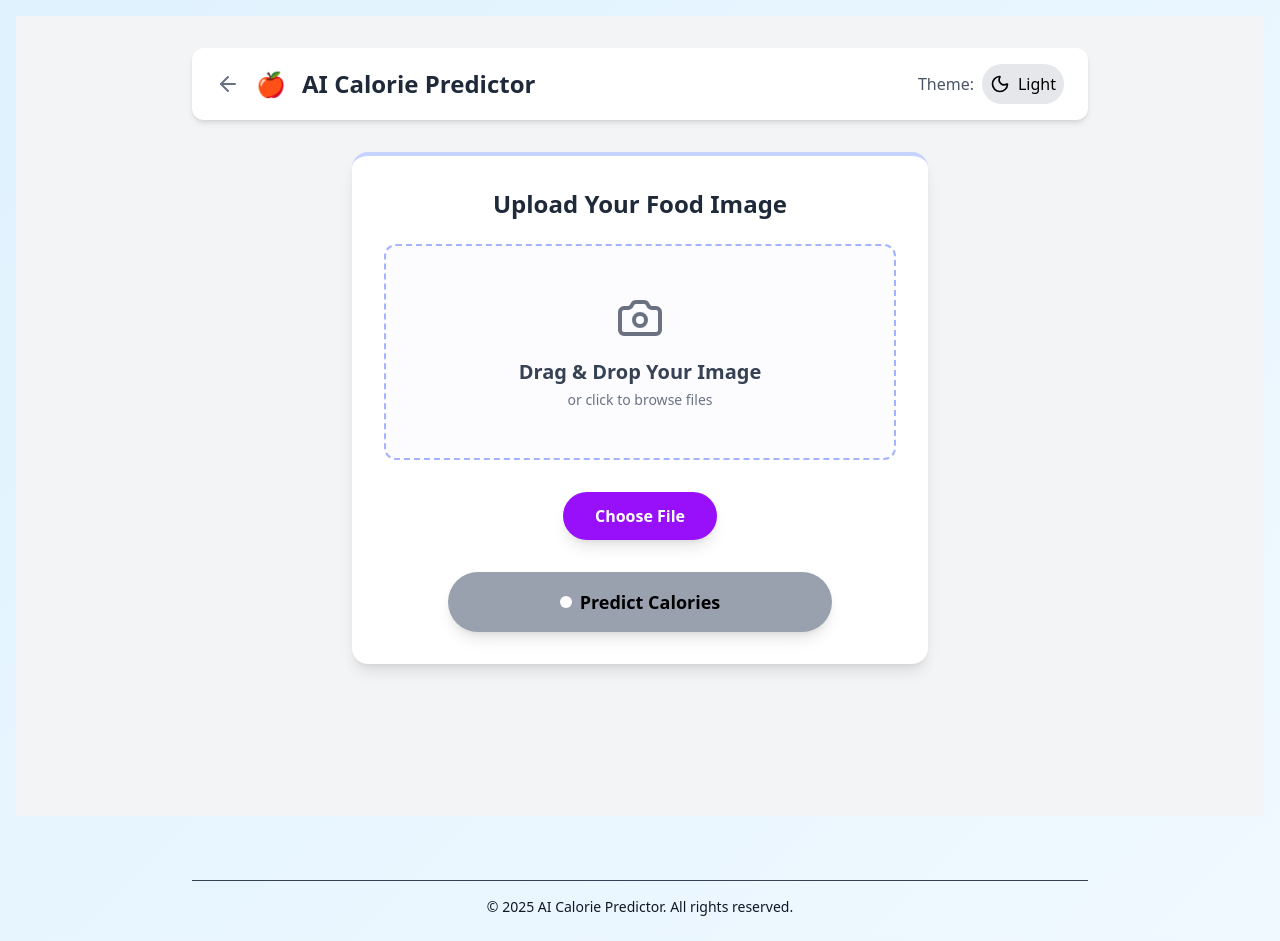
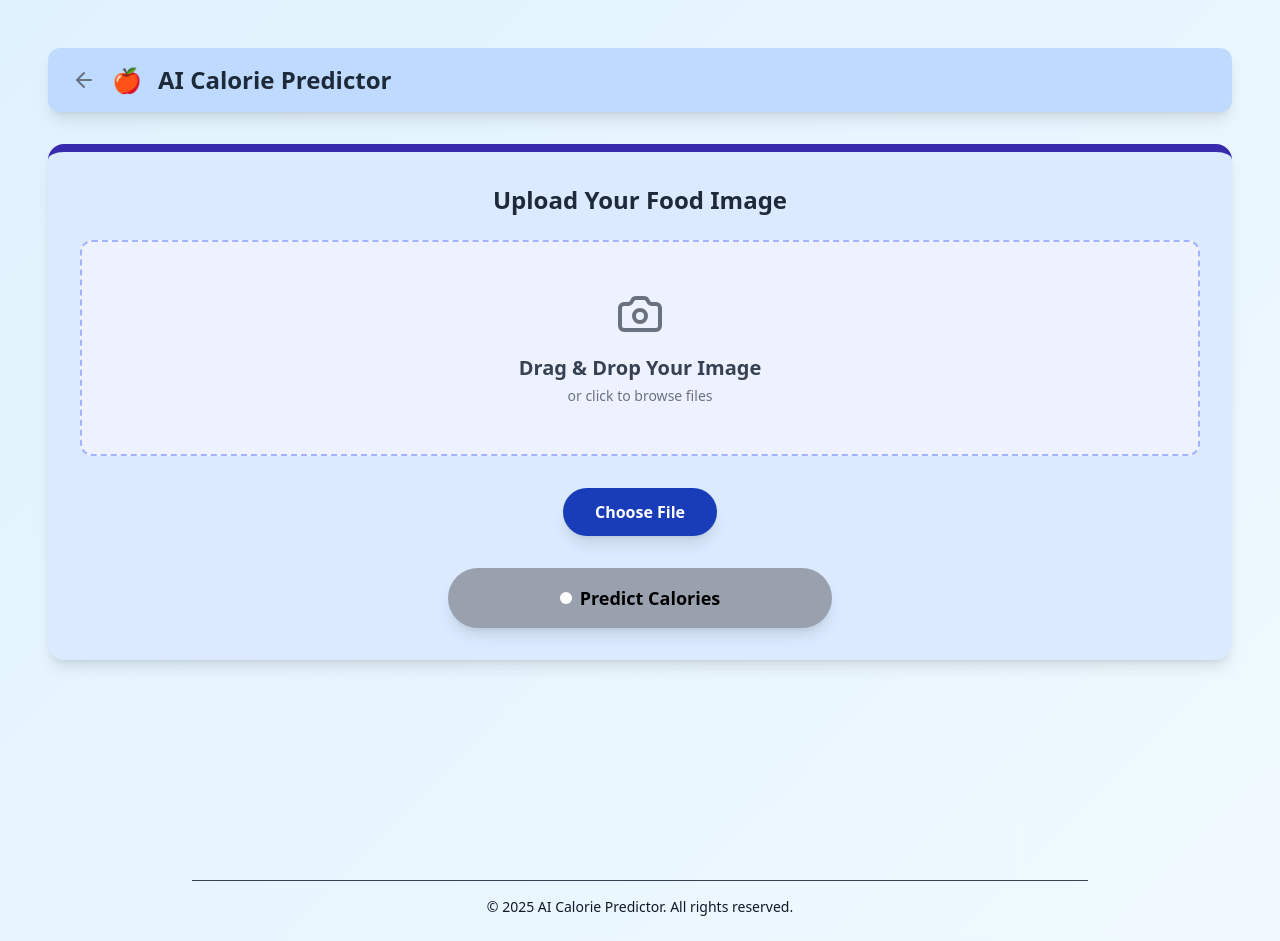
Before and after one commit to Thaseenthan/AI-Meal-Calorie-Detector, a React app in the folder Frontend/: page /analyze in a window 1280 px wide. Built offline with nearby package versions, Linux system fonts and the light colour scheme; the HTML template or start-up script is replaced by a standard one.

Commit message:
style: update UI components in PredictorPage with enhanced colors and layout adjustments

```diff
--- a/Frontend/src/pages/PredictorPage.jsx
+++ b/Frontend/src/pages/PredictorPage.jsx
@@ -138,11 +138,11 @@ const PredictorPage = ({ navigateTo }) => {
             const finalTotalFat = total_fat ? parseFloat(total_fat).toFixed(1) : 'N/A';
 
             return (
-                <div className="flex flex-col gap-6 w-full max-w-4xl mx-auto">
+                <div className="flex flex-col gap-6 w-full ">
 
                     {/* NEW: Display the Uploaded Image Preview */}
                     {imageToShow && (
-                        <div className="bg-white p-6 rounded-2xl shadow-lg border-t-4 border-indigo-200 text-center">
+                        <div className="bg-blue-100 p-6 rounded-2xl shadow-lg border-t-8 border-blue-800 text-center">
                             <h2 className="text-xl font-semibold text-gray-800 mb-4 border-b pb-2">Analyzed Image</h2>
                             <img
                                 src={imageToShow}
@@ -151,7 +151,7 @@ const PredictorPage = ({ navigateTo }) => {
                             />
                             <button
                                 onClick={handleAnalyzeNew}
-                                className="mt-4 px-4 py-2 text-sm bg-gray-100 text-gray-600 rounded-full hover:bg-gray-200 transition"
+                                className="mt-4 px-4 py-2 text-sm bg-gray-700 text-white rounded-full hover:bg-gray-200 hover:text-black transition"
                             >
                                 Analyze New Image
                             </button>
@@ -159,22 +159,22 @@ const PredictorPage = ({ navigateTo }) => {
                     )}
 
                     {/* Calorie Analysis Results */}
-                    <div className="flex flex-col md:flex-row gap-6 p-8 bg-white rounded-2xl shadow-lg border-t-4 border-indigo-200">
+                    <div className="flex flex-col md:flex-row gap-6 p-8 bg-blue-100 rounded-2xl shadow-lg border-t-8 border-blue-800">
                         {/* Detected Ingredients Column */}
                         <div className="flex-1 md:pr-4">
                             <h2 className="text-xl font-semibold text-gray-800 mb-6 border-b pb-3">Detected Ingredients</h2>
                             <div className="space-y-4">
                                 {food_items.map((item, index) => (
-                                    <div key={index} className="flex items-center bg-gray-50 p-4 rounded-xl shadow-sm border border-gray-100">
+                                    <div key={index} className="flex items-center bg-gray-100 shadow-xl p-4 rounded-xl  border border-gray-100">
                                         {/* REMOVED ICON DISPLAY BLOCK */}
-                                        <div className="flex-grow">
-                                            <h3 className="text-lg font-medium text-gray-800">{item.name}</h3>
+                                        <div className="flex-1">
+                                            <h3 className="text-lg font-medium text-gray-900">{item.name}</h3>
                                             <p className="text-sm text-gray-500">
                                                 P: {item.protein || 'N/A'}g | C: {item.carbs || 'N/A'}g | F: {item.fat || 'N/A'}g
                                             </p>
                                         </div>
-                                        <div className="flex-shrink-0 text-right">
-                                            <span className="text-lg font-bold text-purple-600">
+                                        <div className="shrink-0 text-right">
+                                            <span className="text-lg font-bold text-blue-700">
                                                 {item.calories || 'N/A'}
                                             </span>
                                             <span className="text-sm text-gray-500 block">kcal</span>
@@ -187,8 +187,8 @@ const PredictorPage = ({ navigateTo }) => {
                         {/* Total Nutrition Column */}
                         <div className="md:w-1/3 md:pl-4 md:border-l border-gray-200 mt-8 md:mt-0">
                             <h2 className="text-xl font-semibold text-gray-800 mb-6 border-b pb-3">Total Nutrition</h2>
-                            <div className="bg-gradient-to-br from-purple-100 to-indigo-100 p-6 rounded-2xl text-center mb-6 shadow-md">
-                                <p className="text-5xl font-extrabold text-purple-700">{total_calories || 'N/A'}</p>
+                            <div className="bg-linear-to-br from-blue-300 to-indigo-100 p-6 rounded-2xl text-center mb-6 shadow-md">
+                                <p className="text-5xl font-extrabold text-blue-700">{total_calories || 'N/A'}</p>
                                 <p className="text-lg text-gray-600">Total Calories (kcal)</p>
                             </div>
                             <div className="space-y-4">
@@ -213,12 +213,12 @@ const PredictorPage = ({ navigateTo }) => {
 
         // --- Upload Page Content (Unchanged) ---
         return (
-            <div className="bg-white p-8 rounded-2xl shadow-lg border-t-4 border-indigo-200 max-w-xl w-full mx-auto">
+            <div className="bg-blue-100 p-8 rounded-2xl shadow-lg border-t-8 border-indigo-800 mx-w-auto w-full mx-auto">
                 <h2 className="text-2xl font-bold text-gray-800 text-center mb-6">Upload Your Food Image</h2>
 
                 {/* Drag & Drop Area */}
                 <div
-                    className="flex flex-col items-center justify-center p-12 text-center border-2 border-dashed border-indigo-300 rounded-xl bg-indigo-50/20 hover:bg-indigo-50 transition duration-300 cursor-pointer mb-8"
+                    className="flex flex-col items-center justify-center p-12 text-center border-2 border-dashed border-indigo-300 rounded-xl bg-indigo-50 hover:bg-indigo-100 transition duration-300 cursor-pointer mb-8"
                     onDrop={handleDrop}
                     onDragOver={handleDragOver}
                     onClick={triggerFileInput}
@@ -248,7 +248,7 @@ const PredictorPage = ({ navigateTo }) => {
                 <div className="flex justify-center mb-8">
                     <button
                         onClick={triggerFileInput}
-                        className="px-8 py-3 bg-purple-600 text-white font-semibold rounded-full shadow-lg hover:bg-purple-700 transition duration-300"
+                        className="px-8 py-3 bg-blue-800 text-white font-semibold rounded-full shadow-lg hover:bg-blue-900 transition duration-300"
                     >
                         Choose File
                     </button>
@@ -271,7 +271,7 @@ const PredictorPage = ({ navigateTo }) => {
                             px-12 py-4 text-lg font-semibold rounded-full shadow-lg transition-all duration-300
                             ${!file || isLoading
                                 ? 'bg-gray-400 cursor-not-allowed'
-                                : 'bg-gradient-to-r from-green-400 to-indigo-500 text-white hover:from-green-500 hover:to-indigo-600 hover:shadow-xl active:from-green-600 active:to-indigo-700'
+                                : 'bg-linear-to-r from-green-400 to-indigo-500 text-white hover:from-green-500 hover:to-indigo-600 hover:shadow-xl active:from-green-600 active:to-indigo-700'
                             }
                             flex items-center justify-center space-x-2 w-full max-w-sm
                         `}
@@ -296,9 +296,9 @@ const PredictorPage = ({ navigateTo }) => {
 
     // --- Calorie Predictor UI ---
     return (
-        <div className="min-h-screen bg-gray-100 flex flex-col items-center p-4 sm:p-6 md:p-8">
+        <div className="min-h-screen  flex flex-col items-center p-4 sm:p-6 md:p-8">
             {/* Header - Always visible */}
-            <header className="w-full max-w-4xl flex items-center justify-between py-4 px-6 bg-white rounded-xl shadow-md mb-8">
+            <header className="w-full max-w-7xl flex items-center justify-between py-4 px-6 bg-blue-200 rounded-xl shadow-lg mb-8">
                 <div className="flex items-center space-x-4">
                     <button onClick={() => navigateTo('')} className="text-gray-500 hover:text-gray-700 transition-colors">
                         <ArrowLeft className="w-6 h-6" />
@@ -306,7 +306,7 @@ const PredictorPage = ({ navigateTo }) => {
                     <span className="text-2xl">🍎</span>
                     <h1 className="text-2xl font-bold text-gray-800">AI Calorie Predictor</h1>
                 </div>
-                <div className="flex items-center space-x-2">
+                {/* <div className="flex items-center space-x-2">
                     <span className="text-gray-600">Theme:</span>
                     <button
                         onClick={() => setTheme(theme === 'light' ? 'dark' : 'light')}
@@ -315,11 +315,11 @@ const PredictorPage = ({ navigateTo }) => {
                         <Moon className="w-5 h-5" />
                         <span>{theme === 'light' ? 'Light' : 'Dark'}</span>
                     </button>
-                </div>
+                </div> */}
             </header>
 
             {/* Main Content Area */}
-            <div className="w-full max-w-4xl">
+            <div className="w-full max-w-7xl">
                 {renderContent}
             </div>
         </div>
```
